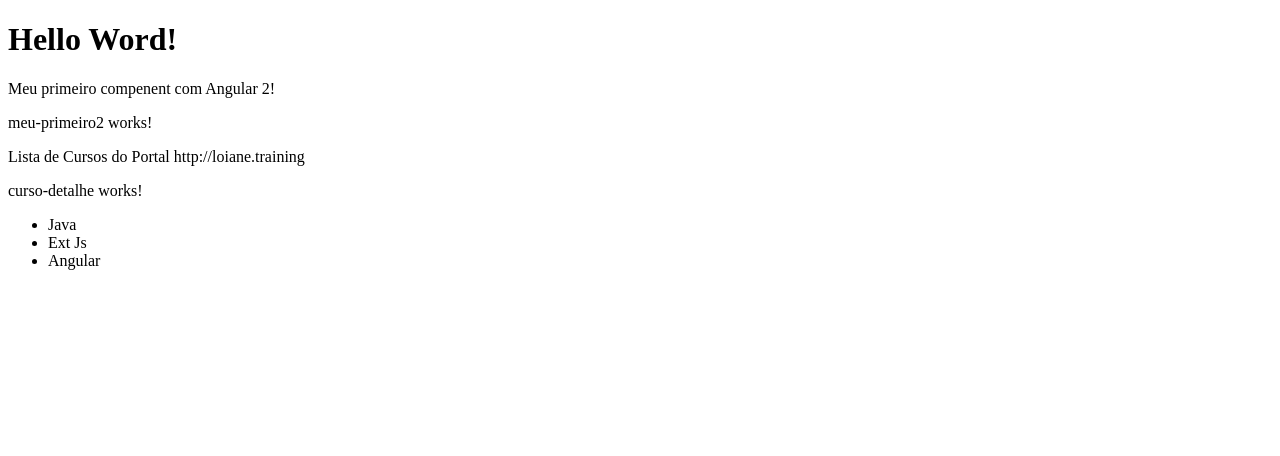
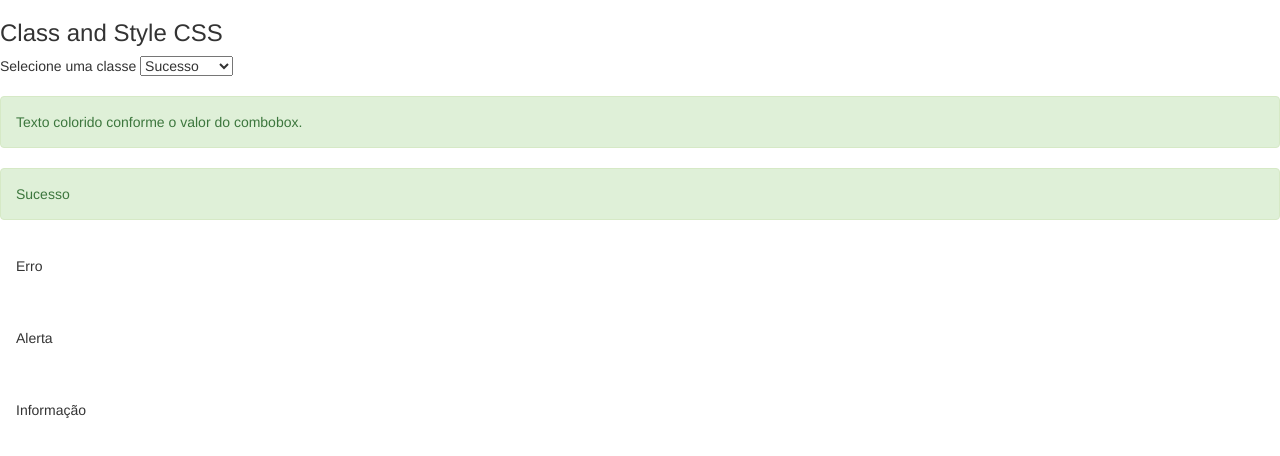
Before and after one commit to valbercarreiro/angular4, an Angular app: page / in a window 1280 px wide. Shown: the top 456 px of the page. Built offline with nearby package versions, Linux system fonts and the light colour scheme.

Commit message:
angular2 - loiane

```diff
--- a/package.json
+++ b/package.json
@@ -21,7 +21,9 @@
     "@angular/platform-browser": "^4.0.0",
     "@angular/platform-browser-dynamic": "^4.0.0",
     "@angular/router": "^4.0.0",
+    "bootstrap": "^3.3.7",
     "core-js": "^2.4.1",
+    "ng2-bootstrap": "^1.6.3",
     "rxjs": "^5.4.1",
     "zone.js": "^0.8.14"
   },
--- a/src/app/app.component.html
+++ b/src/app/app.component.html
@@ -1,3 +1,4 @@
+<!--
 <h1>{{title}}</h1>
 
 <meu-primeiro-component></meu-primeiro-component>
@@ -5,3 +6,5 @@
 <app-meu-primeiro2></app-meu-primeiro2>
 
 <app-cursos></app-cursos>
+-->
+<app-data-binding></app-data-binding>
--- a/src/app/app.module.ts
+++ b/src/app/app.module.ts
@@ -5,12 +5,14 @@ import { AppComponent } from './app.component';
 import { MeuPrimeiroComponent } from './meu-primeiro/meu-primeiro.component';
 import { MeuPrimeiro2Component } from './meu-primeiro2/meu-primeiro2.component';
 import { CursosModule } from './cursos/cursos.module';
+import { DataBindingComponent } from './data-binding/data-binding.component';
 
 @NgModule({
   declarations: [
     AppComponent,
     MeuPrimeiroComponent,
-    MeuPrimeiro2Component
+    MeuPrimeiro2Component,
+    DataBindingComponent
   ],
   imports: [
     BrowserModule,
--- /dev/null
+++ b/src/app/data-binding/data-binding.component.html
@@ -0,0 +1,59 @@
+<!--
+<section class="property-binding">
+  <article>
+    <h3>Interpolation / Interpolação</h3>
+
+    <p>
+      String renderizada com interpolação: {{ url }}
+    </p>
+
+    <p>
+      O resultado de 1 + 1 é {{ 1 + 1 }}
+    </p>
+
+    <p>
+      1 + 1 não é {{ 1 + 1 + getValor() }}
+    </p>
+  </article>
+
+  <article>
+    <h3>Propertie Binding</h3>
+    <img src="{{ urlImagem }}">
+    <img [src]="urlImagem">
+  </article>
+</section>
+-->
+<section class="property-binding">
+  <h3>Class and Style CSS</h3>
+  <div>
+    Selecione uma classe
+    <select #classe (change)="0">
+      <option value="alert-success">Sucesso</option>
+      <option value="alert-danger">Perigo</option>
+      <option value="alert-warning">Atenção</option>
+      <option value="alert-info">Informação</option>
+    </select>
+    <br /> <br />
+
+    <div class="alert {{ classe.value }}">
+      Texto colorido conforme o valor do combobox.
+    </div>
+
+    <div class="alert" role="alert" [class.alert-success]="classe.value == 'alert-success'">
+      Sucesso
+    </div>
+    <div class="alert" role="alert" [class.alert-danger]="classe.value == 'alert-danger'">
+      Erro
+    </div>
+    <div class="alert" role="alert" [class.alert-warning]="classe.value == 'alert-warning'">
+      Alerta
+    </div>
+    <div class="alert" role="alert" [class.alert-info]="classe.value == 'alert-info'">
+      Informação
+    </div>
+
+    <div class="alert alert-info" role="alert" [style.display]="classe.value == 'alert-info' ? 'block' : 'none'">
+      Esse texto só deve aparecer em caso de informação
+    </div>
+  </div>
+</section>
--- /dev/null
+++ b/src/app/data-binding/data-binding.component.ts
@@ -0,0 +1,23 @@
+import { Component, OnInit } from '@angular/core';
+
+@Component({
+  selector: 'app-data-binding',
+  templateUrl: './data-binding.component.html',
+  styleUrls: ['./data-binding.component.css']
+})
+export class DataBindingComponent implements OnInit {
+
+  url: string = 'http://loiane.com';
+
+  urlImagem = 'http://lorempixel.com/400/200/nature/';
+
+  getValor(){
+    return 1;
+  }
+
+  constructor() { }
+
+  ngOnInit() {
+  }
+
+}
```
Also changed, not shown: .angular-cli.json, src/app/data-binding/data-binding.component.css (added), 1 other file (tests, documents, lock files or other folders).
